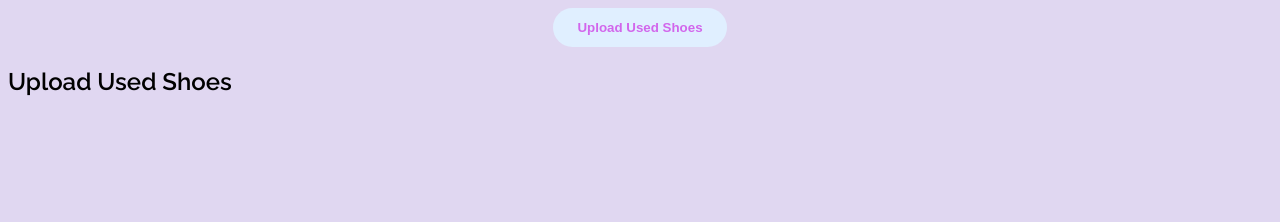
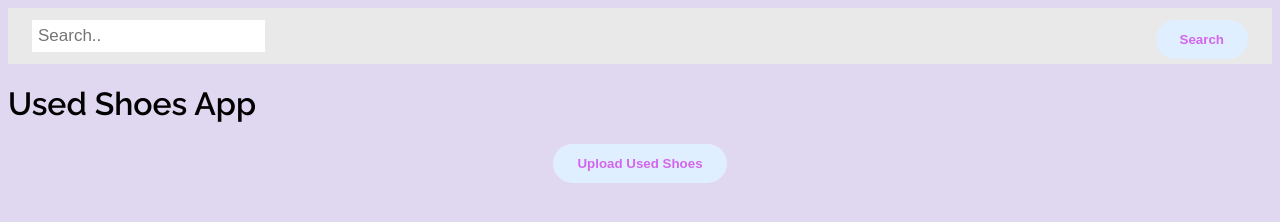
Before and after one commit to milanvpage/usedshoes_frontend, a plain HTML site: page index.html in a window 1280 px wide. Drawn offline with Linux system fonts and the light colour scheme; no server answers.

Commit message:
added static all variable inside category class to hold all instances created of categories so I can later create a filter method. Added static categoryCOntainer variable to grab my 'cat-cont' inside my HTML and now have access to it inside my Category class. started creating my render() instance method inside my Category class to be able to render my Catgories on my page so I can filter through them later.

```diff
--- a/index.html
+++ b/index.html
@@ -14,10 +14,19 @@
     <title>Used Shoes</title>
 </head>
 <body>
+<form>
+    <div class="search-bar">
+        <input type="text" class="search-by-category-name" placeholder="Search.." name="name">
+        <button class="search-btn" type="submit">Search</button>
+    </div>
+</form>
+
+    <h1>Used Shoes App</h1>
+    <div class="category-cont" id="category-cont"></div>
+
     <!---<button type="button" id="shoe-form-btn">Upload Used Shoes</button>-->
     <button onclick="toggle()" id="shoe-form-btn">Upload Used Shoes</button>
     <div id="shoe-form-cont"></div>
-    <h2>Upload Used Shoes</h2>
     <form id="shoe-form">
 
         <label for="shoe-name">Name</label>
--- a/index.js
+++ b/index.js
@@ -1,11 +1,16 @@
 const port = `http://localhost:3000`;
 
+const searchBar = document.getElementById("search-bar")
 const shoeForm = document.getElementById("shoe-form")
 let shoeFormBtn = document.getElementById('shoe-form-btn')
 const dropDown = document.getElementById("category-dropdown")
 
 const shoeCall = new ShoeService(port)
 const categoryCall = new CategoryService(port)
+
+shoeCall.getShoes()
+categoryCall.getCategories()
+
 
 const nameValue = document.getElementById("shoe-name")
 const designValue = document.getElementById("shoe-design")
@@ -15,7 +20,6 @@ const colorValue = document.getElementById("shoe-color")
 const yearfoundedValue = document.getElementById("shoe-yearfounded")
 const conditionValue = document.getElementById("shoe-condition")
 const imageUrlValue = document.getElementById("shoe-image_url")
-const likesValue = document.getElementById("shoe-like")
 
 shoeForm.addEventListener('submit', handleSubmit)
 
@@ -28,6 +32,22 @@ function handleSubmit(e){
     shoeForm.reset()
     // need to grab info and then make a request to my backend
 }
+
+// function handleSearch(e){
+//     e.preventDefault();
+//     const term = e.target.value.toLowerCase
+//     let searchResult =
+
+//     shoeCall.searchShoes()
+//     searchBar.reset()
+// }
+
+// searchBar.addEventListener('input', e => {
+//     const searchString = e.target.value.toLowerCase();
+
+//     const
+// })
+
 
 function toggle(){
     let x = shoeForm
@@ -66,5 +86,63 @@ function toggle(){
 // In this new toggleClock() function, your are using JavaScript to retrieve the clock element, get the current value of its display style, then checking it. If the display is currently set to "block", the clock is visible, so you change the display to "none", which hides the clock. If the clock is already hidden, you change the display to "block" to make it visible again. While you're switching the clock's display back and forth from "block" to "none", you're also changing the text (innerHTML) on the clock button, so that alternates between "Show clock" and "Hide clock", depending on the current display state of the clock.
 
 
-shoeCall.getShoes()
-categoryCall.getCategories()
+
+
+
+// const cont = document.getElementById('shoes-cont');
+// const searchBar = document.getElementById('searchBar');
+// let searchShoes = [];
+
+// searchBar.addEventListener('keyup', (e) => {
+//     const searchString = e.target.value.toLowerCase();
+
+//     const filteredShoes = searchShoes.filter((shoe) => {
+//         return (
+//             shoe.name.toLowerCase().includes(searchString) ||
+//             shoe.brand.toLowerCase().includes(searchString) ||
+//             shoe.size.toLowerCase().includes(searchString) ||
+//             shoe.color.toLowerCase().includes(searchString) ||
+//             shoe.design.toLowerCase().includes(searchString) ||
+//             shoe.yearfounded.toLowerCase().includes(searchString) ||
+//             shoe.condition.toLowerCase().includes(searchString) ||
+//             shoe.image_url.toLowerCase().includes(searchString) ||
+//             shoe.category_id.toLowerCase().includes(searchString)
+//         );
+//     });
+//     displayShoes(filteredShoes);
+// });
+
+// const loadShoes = async () => {
+//     try {
+//         const res = await fetch(`${port}/shoes`);
+//         searchShoes = await res.json();
+//         displayShoes(searchShoes);
+//     } catch (err) {
+//         console.error(err);
+//     }
+// };
+
+// const displayShoes = (shoes) => {
+//     const htmlString = shoes
+//         .map((Shoe) => {
+//             return `
+//             <div class="center" data-id="${this.id}">
+//             <img class="image_url" src=${this.image_url}>
+//             <h2 class="name">${this.name}</h2>
+//             <p class="brand">Brand: ${this.brand}</p>
+//             <p class="size">Size: ${this.size}</p>
+//             <p class="color">Color: ${this.color}</p>
+//             <p class="yearfounded">Year Created: ${this.yearfounded}</p>
+//             <p class="condition">Condition: ${this.condition}</p>
+//             <p class="design">Design: ${this.design}</p>
+//             </div>
+//             <!--- <p class="like">${this.likes} Likes</p> -->
+//             <button class="edit" data-id=${this.id}>Edit Shoe</button>
+//             <button class="delete" data-id=${this.id}> X </button>
+//         `;
+//         })
+//         .join('');
+//     card.innerHTML = htmlString;
+// };
+
+// loadShoes();
--- a/src/category.js
+++ b/src/category.js
@@ -1,12 +1,25 @@
 class Category {
+    static all = []
+
+    static categoryContainer = document.getElementById('cat-cont')
+
     constructor({name, id, shoes}){
         //debugger
         this.name = name;
         this.id = id;
         this.shoes = shoes;
+
+        this.element = document.createElement('button')
+
+        Category.all.push(this)
+
     }
 
-
+    render(){
+        this.element.innerText = this.name
+        this.element.id = `category-${this.id}`
+        return this.element
+    }
 
     addToDropDown(){
         // need to invoke addToDropDown() for it to work (invoke inside of ShoeService class beceause that's where we're apending it to the dropDOwn)
@@ -21,4 +34,4 @@ class Category {
         dropDown.appendChild(option) // then pushing it into the dropDOwn (apending it)
         //debugger
     };
-}
+};
--- a/src/category_service.js
+++ b/src/category_service.js
@@ -18,7 +18,11 @@ class CategoryService{
                 // debugger
                 // we want to add these objects to our dropDown
                 // need to make a function to add to dropDown
-                c.addToDropDown()
+                // if (shoeForm === 'block'){
+                    c.addToDropDown()
+                // }else {
+                    // c.attatchToDom()
+                // }
                // debugger
             })
         })
--- a/src/shoe.js
+++ b/src/shoe.js
@@ -1,3 +1,6 @@
+// BENEFIT OF CLASSES IS HOW EASY IT IS TO MANIPULATE OUR DATA
+
+//static is something you run on a class as a WHOLE, kinda like "self" in RUby
 class Shoe {
     static all = [];
     static cont = document.getElementById("shoes-cont") // how we're going to grab this info to attatch it to the DOM
@@ -24,8 +27,10 @@ class Shoe {
         // can create elements at the same time as creating these Objects that will automatically be associated with whatever object I'm creating
         this.element.addEventListener('click', this.handleClick)
         // can put the event listener to edit and delete directly on the entire li from start of initializing the objects in the first place, easier way to do it than other ways
+        Shoe.all.push(this)
+        // addEventListener('click', this.handleSearch)
 
-        Shoe.all.push(this)
+
         // going to push in the object we're making into this all
          //debugger
     }
@@ -43,11 +48,12 @@ render(){ // rendering what I want to put inside of my li element
    <p class="design">Design: ${this.design}</p>
    </div>
    <!--- <p class="like">${this.likes} Likes</p> -->
-   <button class="like-btn" id=${this.id}>Like <3</button>
    <button class="edit" data-id=${this.id}>Edit Shoe</button>
    <button class="delete" data-id=${this.id}> X </button>
    `
+
    return this.element
+
 };
 
 // ask candice about why the arrow function changes the execution context from an li to the class object itself?
@@ -72,13 +78,26 @@ handleClick = (e) => { //pass through the event (the target that we're clicking
     //     let currentLikes = parseInt(e.target.previousElementSibling.innerText)
 
     //     newLikes = currentLikes + 1
-    }else if(e.target.innerText === "Create New Shoe"){
-        console.log("create shoe works")
-
     }
 }
 
-    createEditForm(){
+// handleSearch = (e) => {
+//     if (e.target.innerText === "Search"){
+//     console.log("search works")
+//     }
+//     // const searchString = e.target.value.toLowerCase();
+//     // searchString
+
+// }
+
+// searchShoes(){
+//     let shoe = Shoe.all.filter( shoe => e.innerText.value === `${input}`)
+//     return
+//     console.log(shoe)
+// }
+
+
+createEditForm(){
         const div = this.element.querySelector('.center') // grab this div for whatever one I just clicked
         //iterate through my div to replace evrything with a shoe form
         for(const element of div.children){ // run through this loop and every one of these it's going change it into input fields
@@ -120,6 +139,14 @@ handleClick = (e) => { //pass through the event (the target that we're clicking
         //debugger
     }
 
+    // searchBar(){
+    //     const searchBar = document.getElementById('.search-bar')
+    //     searchBar.addEventListener('input', e => {
+    //         e.preventDefault();
+    //         grabSearchedShoe()
+    //     })
+    // };
+
 
     attatchToDom() {
         //debugger
--- a/src/shoe_service.js
+++ b/src/shoe_service.js
@@ -6,7 +6,7 @@ class ShoeService{
     getShoes(){
         fetch(`${this.port}/shoes`)
         .then(response => response.json())
-        .then(json => {
+        .then(json => { //RETURNS A PROMISE and if the promise is fullfilled it moves on to the callback function we'reusing
             json.forEach(element => {
                 //debugger
 // we can just pass in our json the way it is, unlike the other example with fastJSON instead of Active Model Serializer, where we have to break it up differently
@@ -22,6 +22,16 @@ class ShoeService{
             });
         })
     }
+
+    // searchShoes(){
+    //     fetch(`${this.port}/shoes/${id}`)
+    //     .then(response => response.json())
+    //     .then(json => {
+    //         json.forEach(element => {    }
+    //         }
+    //     }
+    // }
+
 
     createShoes(){ // first create the info
         // debugger
@@ -124,9 +134,6 @@ class ShoeService{
 //}
 
 
-
-
-
     deleteShoe(e){
         //debugger // we can look at what event we're passing in when we click on that X
         const id = e.target.dataset.id// grab the id based off that data id inside the e.target object we're calling
@@ -135,6 +142,7 @@ class ShoeService{
         .then(response => response.json()) // get info
         .then(json => alert(json.message))    // calling this message here for when im going to my backend
     }
+
 
 
 };
--- a/style.css
+++ b/style.css
@@ -108,3 +108,37 @@ button:hover {
 #shoe-form{
     display:none;
 }
+
+.search-bar {
+    padding: 12px 24px;
+    background-color: #e9e9e9;
+}
+
+.search-bar input[type=text] { /*style the search box */
+    /*float: left;*/
+    padding: 6px;
+    border: none;
+    font-size: 17px;
+
+
+}
+
+.search-btn {
+    float:right;
+    margin-right: 300px;
+    border: none;
+    padding: 12px 24px;
+    border-radius: 50px;
+
+    font-weight: 600;
+    color: #d266ec;
+    background-color: #e0efff;
+
+    /* Button is inline-block element by default, it need to have block display for margin: 0 ato; to work */
+    margin: 0 auto;
+    display: block;
+
+    /* Button is a clickable element, therefore it should have a pointer cursor */
+    cursor: pointer;
+
+}
```
